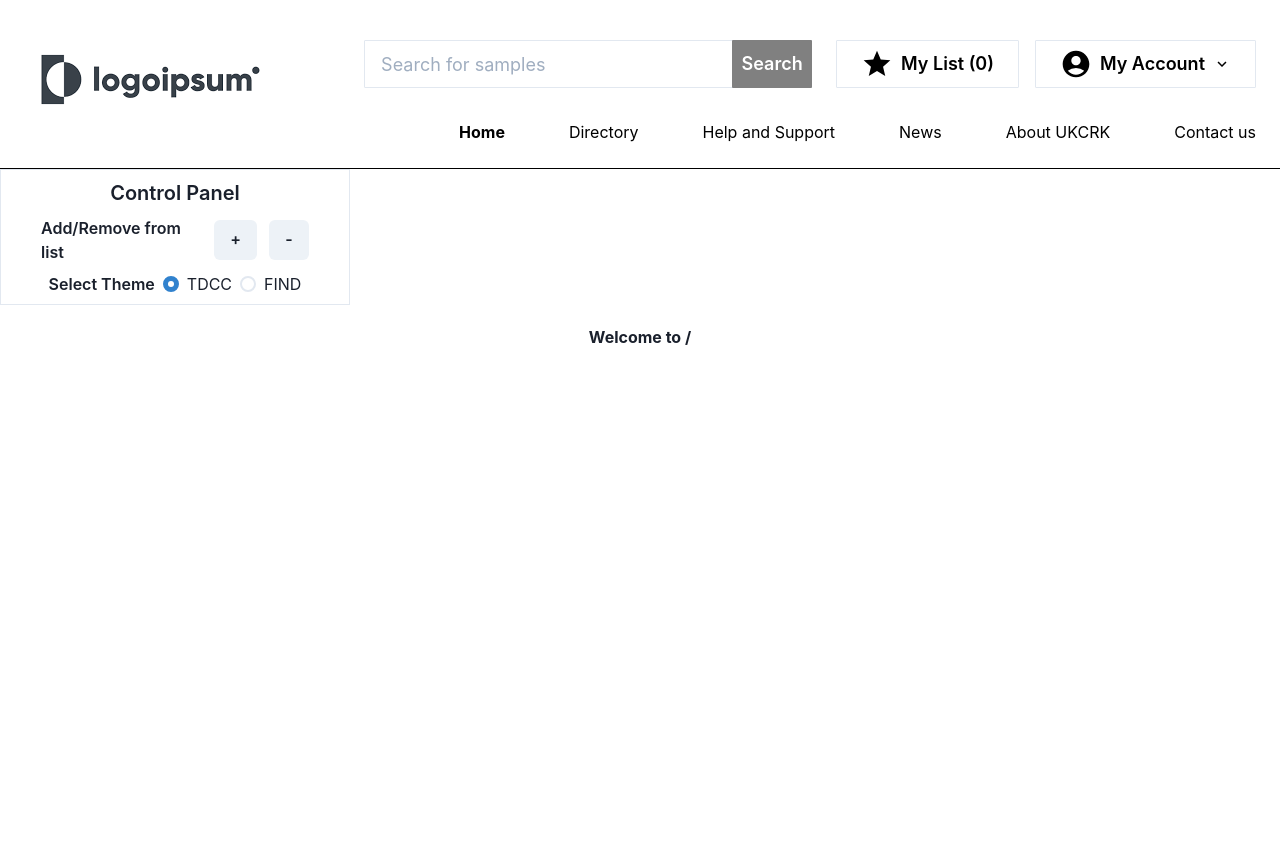
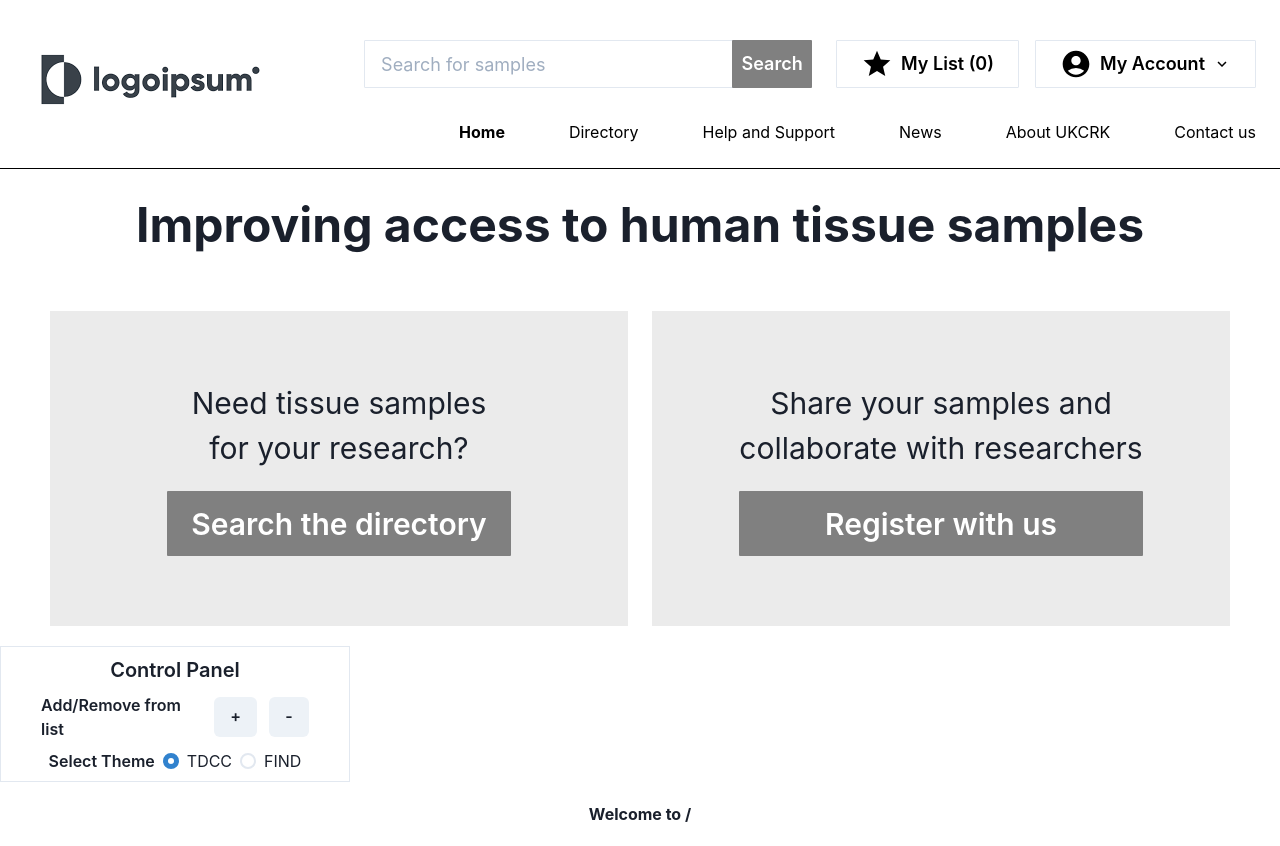
Before and after one commit to shakisparki/homepageRevamp, a React (Create React App) app in the folder src/homepage-revamp/: page / in a window 1280 px wide. Before the commit the page ends 800 px from the top, so only its background shows below. Built offline with nearby package versions, Linux system fonts and the light colour scheme.

Commit message:
add initial banner

```diff
--- a/src/homepage-revamp/src/App.js
+++ b/src/homepage-revamp/src/App.js
@@ -1,6 +1,7 @@
 
 import React, {useState} from 'react'
 import Header from "./components/header";
+import Banner from "./components/banner";
 import ControlPanel from "./components/control";
 import {ChakraProvider, theme} from "@chakra-ui/react";
 import {BrowserRouter as Router,Switch, Route} from 'react-router-dom';
@@ -27,6 +28,7 @@ function App(){
     <ChakraProvider theme={newTheme}>
       <Router>
         <Header noOfListItems={noOfListItems} currentTheme={currentTheme}/>
+        <Banner />
         <ControlPanel addToList={()=>setListNo(noOfListItems + 1)}
           removeFromList={()=>{noOfListItems > 0 && setListNo(noOfListItems - 1)}}
           setTheme={(val)=>setTheme(val)} currentTheme={currentTheme}/>
--- /dev/null
+++ b/src/homepage-revamp/src/components/banner.js
@@ -0,0 +1,54 @@
+import React from "react";
+import { Grid, Flex, Text, Box, Stack, Button } from "@chakra-ui/react"
+
+function renderBanner() {
+    return (
+        <div>
+        <Flex justify="center">
+            <Box mt="20px" textAlign="center">
+                <Text fontSize="5xl" as="b">Improving access to human tissue samples</Text>
+            </Box>
+
+        </Flex>
+        <Grid templateColumns="repeat(2, 1fr)" gap={6} padding="50px" pb="20px">
+            <Box bg="#EBEBEB" px="10px">
+                <Flex justify="center" my="70px">
+                    <Stack spacing={5} >
+                        <Text fontSize="3xl" textAlign="center">Need tissue samples <br/> for your research?</Text>
+                        <Button
+                         bg="#808080"
+                         variant="solid"
+                         color="white"
+                         height="65px"
+                         borderRadius="1px"
+                         _hover={{ bg: "#4d4d4d" }}
+                         size="lg">
+                            <Text fontSize="3xl" textAlign="center">Search the directory</Text>
+                        </Button>
+                    </Stack>
+                </Flex>
+            </Box>
+            <Box bg="#EBEBEB" px="10px">
+                <Flex justify="center" my="70px">
+                    <Stack spacing={5}>
+                        <Text fontSize="3xl" textAlign="center">Share your samples and <br/> collaborate with researchers</Text>
+                        <Button
+                         bg="#808080"
+                         variant="solid"
+                         color="white"
+                         height="65px"
+                         borderRadius="1px"
+                         _hover={{ bg: "#4d4d4d" }}
+                         size="lg">
+                            <Text fontSize="3xl" textAlign="center"> Register with us </Text>
+                        </Button>
+                    </Stack>
+                </Flex>
+            </Box>
+        </Grid>
+        </div>
+    );
+}
+
+const Banner = () => renderBanner();
+export default Banner;
```
